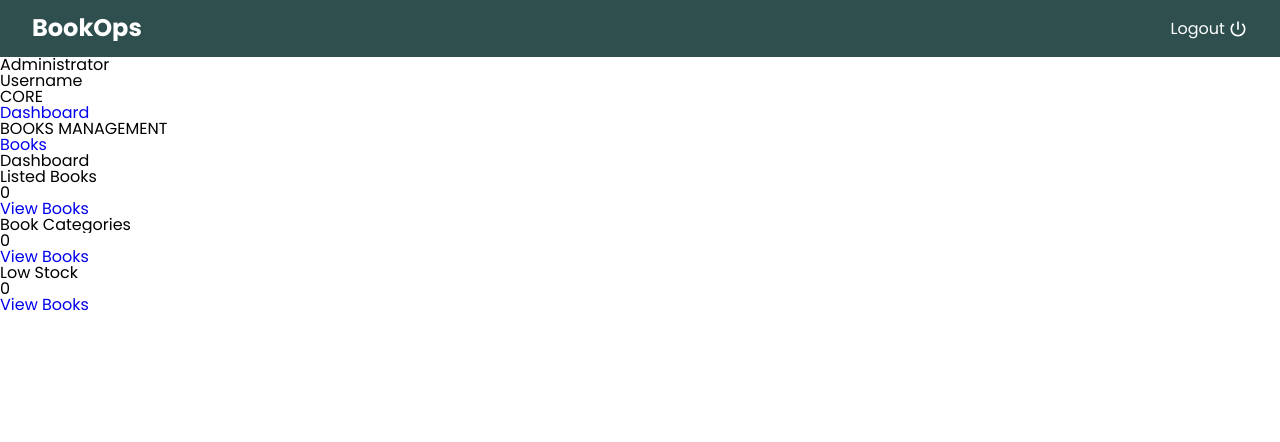
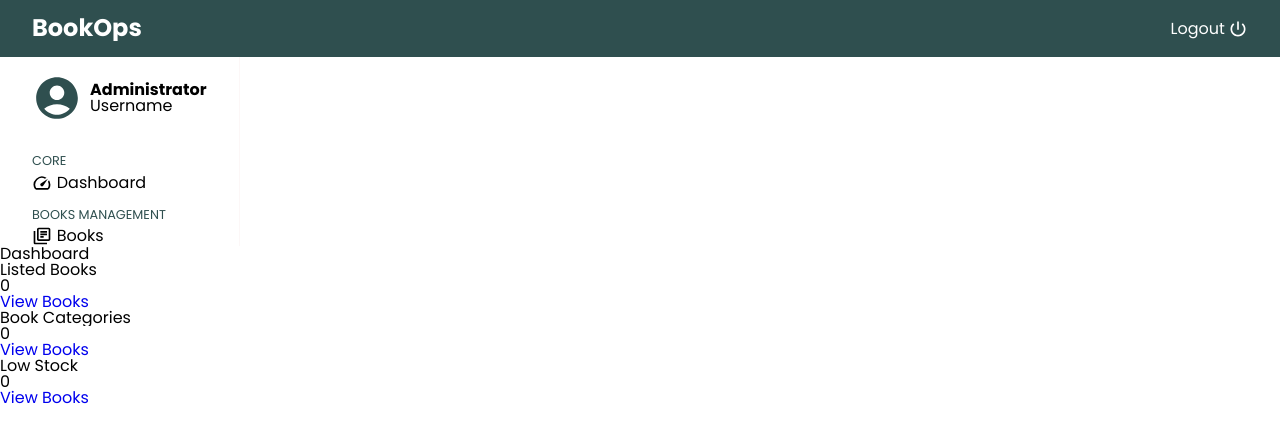
Before and after one commit to mwangizack/bookops, a React (Create React App) app: page / in a window 1280 px wide. Shown: the top 442 px of the page. Built offline with nearby package versions, Linux system fonts and the light colour scheme.

Commit message:
feat: Style the NavBar component

```diff
--- a/src/components/NavBar.js
+++ b/src/components/NavBar.js
@@ -1,15 +1,27 @@
 import React from 'react'
 import UserDetails from './UserDetails'
 import { NavLink } from 'react-router-dom'
+import SpeedIcon from '@mui/icons-material/Speed';
+import LibraryBooksOutlinedIcon from '@mui/icons-material/LibraryBooksOutlined';
 
 function NavBar() {
   return (
     <nav>
       <UserDetails />
+
       <p className='nav-group-title'>CORE</p>
-      <NavLink className='nav-link' to='/'>Dashboard</NavLink>
+
+      <div className='nav-item'>
+        <SpeedIcon fontSize='small'/>
+        <NavLink className='nav-link' to='/'>Dashboard</NavLink>
+      </div>
+
       <p className='nav-group-title'>BOOKS MANAGEMENT</p>
-      <NavLink className='nav-link' to='/books'>Books</NavLink>
+
+      <div className='nav-item'>
+        <LibraryBooksOutlinedIcon fontSize='small' />
+        <NavLink className='nav-link' to='/books'>Books</NavLink>
+      </div>
     </nav>
   )
 }
--- a/src/components/UserDetails.js
+++ b/src/components/UserDetails.js
@@ -1,14 +1,16 @@
 import React from 'react'
+import AccountCircleIcon from '@mui/icons-material/AccountCircle';
+import Stack from '@mui/material/Stack';
 
 function UserDetails() {
   return (
-    <div className='user-details'>
-      <i className='user-icon'></i>
-      <div>
+    <Stack direction="row" spacing={1} className='user-details'>
+      <AccountCircleIcon sx={{ fontSize: 50, color: '#2f4f4f' }} />
+      <div className='user-name-role'>
         <p className='user-role'>Administrator</p>
         <p className='username'>Username</p>
       </div>
-    </div>
+    </Stack>
   )
 }
 
--- a/src/index.css
+++ b/src/index.css
@@ -137,7 +137,7 @@ html {
 }
 
 header {
-  background-color: darkslategray;
+  background-color: #2f4f4f;
   padding: 1rem 2rem;
   display: flex;
   justify-content: space-between;
@@ -164,3 +164,40 @@ header {
 .logout {
   line-height: normal;
 }
+
+nav {
+  width: fit-content;
+  padding-left: 2rem;
+  padding-right: 2rem;
+  border-right: 1px solid #fcf7f7;
+}
+
+.user-details {
+  margin-top: 1rem;
+  margin-bottom: 2rem;
+}
+
+.user-name-role {
+  align-self: center;
+}
+
+.user-role {
+  font-weight: 700;
+}
+
+.nav-group-title {
+  font-size: 0.8rem;
+  color: #2f4f4f;
+  margin-top: 1rem;
+  margin-bottom: 0.3rem;
+}
+
+.nav-item {
+  display: flex;
+}
+
+.nav-link {
+  color: black;
+  margin-left: 0.3rem;
+  align-self: center;
+}
```
